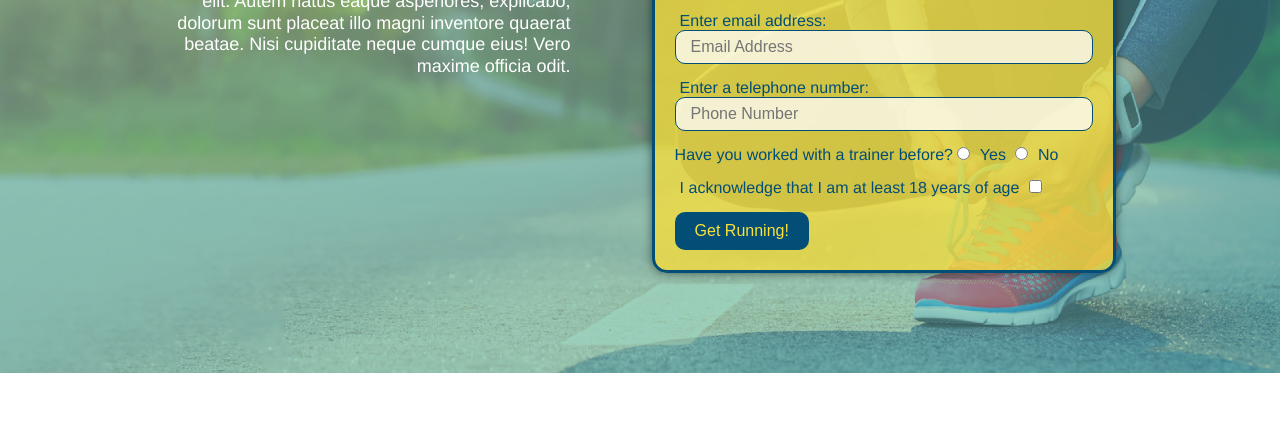
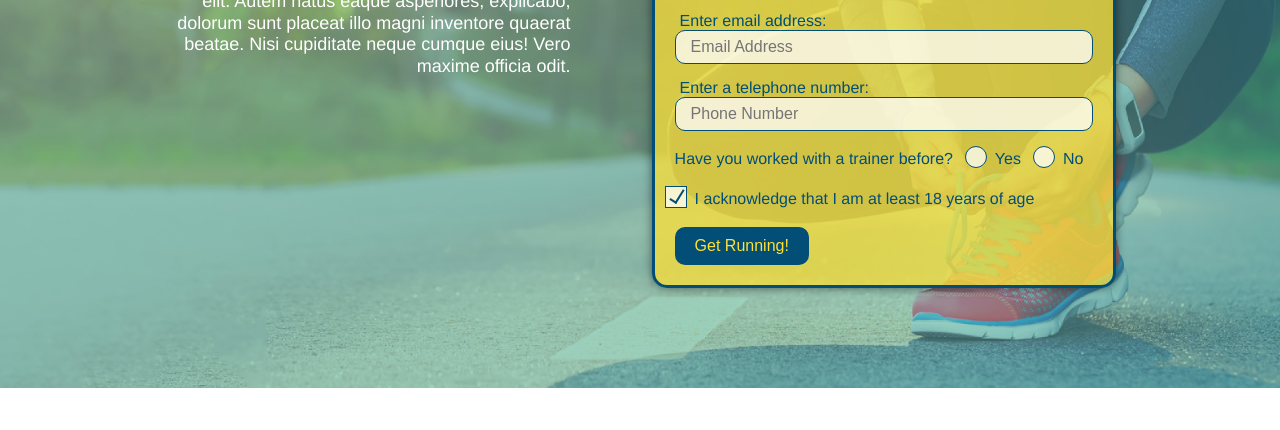
Before and after one commit to AngerOverApathy/run-buddy, a plain HTML site: page index.html in a window 1280 px wide. Shown: the part 345-775 px from the top of the page. Drawn offline with Linux system fonts and the light colour scheme.

Commit message:
added pseudo-classes to checkboxes

```diff
--- a/assets/css/style.css
+++ b/assets/css/style.css
@@ -24,6 +24,7 @@
      position: -webkit-sticky;
      position: sticky;
      top: 0;
+     z-index: 9999;
  }
 
  header h1 {
@@ -178,6 +179,68 @@ padding: 60px;
       font-size: 16px;
       padding: 10px 20px;
   }
+
+/* CHECKBOXES */
+
+.checkbox-wrapper input, .radio-wrapper input {
+    opacity: 0;
+  }
+
+  .checkbox-wrapper label, .radio-wrapper label {
+    position: relative;
+    left: 10px;
+    margin: 10px;
+    line-height: 1.6;
+  }
+
+  .checkbox-wrapper label::before, .radio-wrapper label::before {
+    content: "";
+    height: 20px;
+    width: 20px;
+    background: rgba(255, 255, 255, 0.75);
+    border: 1px solid #024e76;
+    position: absolute;
+    top: -4px;
+    left: -30px;
+  }
+
+  .radio-wrapper label::before {
+    border-radius: 50%;
+  }
+
+
+.radio-wrapper label::after {
+        content: "";
+        width: 20px;
+        height: 20px;
+        border-radius: 50%;
+        background: #024e76;
+        position: absolute;
+        left: -29px;
+        top: -3px;
+        background-image: radial-gradient(circle, #39a6b2, #024e76);
+    }
+
+ .checkbox-wrapper label::after {
+        content: "";
+        height: 6px;
+        width: 14px;
+        border-left: 2px solid #024e76;
+        border-bottom: 2px solid #024e76;
+        position: absolute;
+        left: -26px;
+        top: 1px;
+        transform: rotate(-58deg);
+    }
+
+    .checkbox-wrapper input + label::after, .radio-wrapper input + label::after {
+     content:none;
+    }
+
+    .checkbox-wrapper input:checked + label::after, .radio-wrapper input:checked + label::after {
+        content: "";
+    }
+
 
   /* What we do */
 
--- a/index.html
+++ b/index.html
@@ -54,15 +54,24 @@
 
     <p>
       Have you worked with a trainer before?
+      <span class="radio-wrapper">
       <input type="radio" name="trainer-confirm" id="trainer-yes" />
       <label for="trainer-yes">Yes</label>
+      </span>
+
+      <span class="radio-wrapper">
       <input type="radio" name="trainer-confirm" id="trainer-no" />
       <label for="trainer-no">No</label>
+      </span>
     </p>
+
     <p>
+      <span class="checkbox-wrapper">
       <label for="checkbox">I acknowledge that I am at least 18 years of age</label>
     <input type="checkbox" name="age-confirm" id="checkbox">
+    </span>
     </p>
+
     <button type="submit">
       Get Running!
     </button>
```
